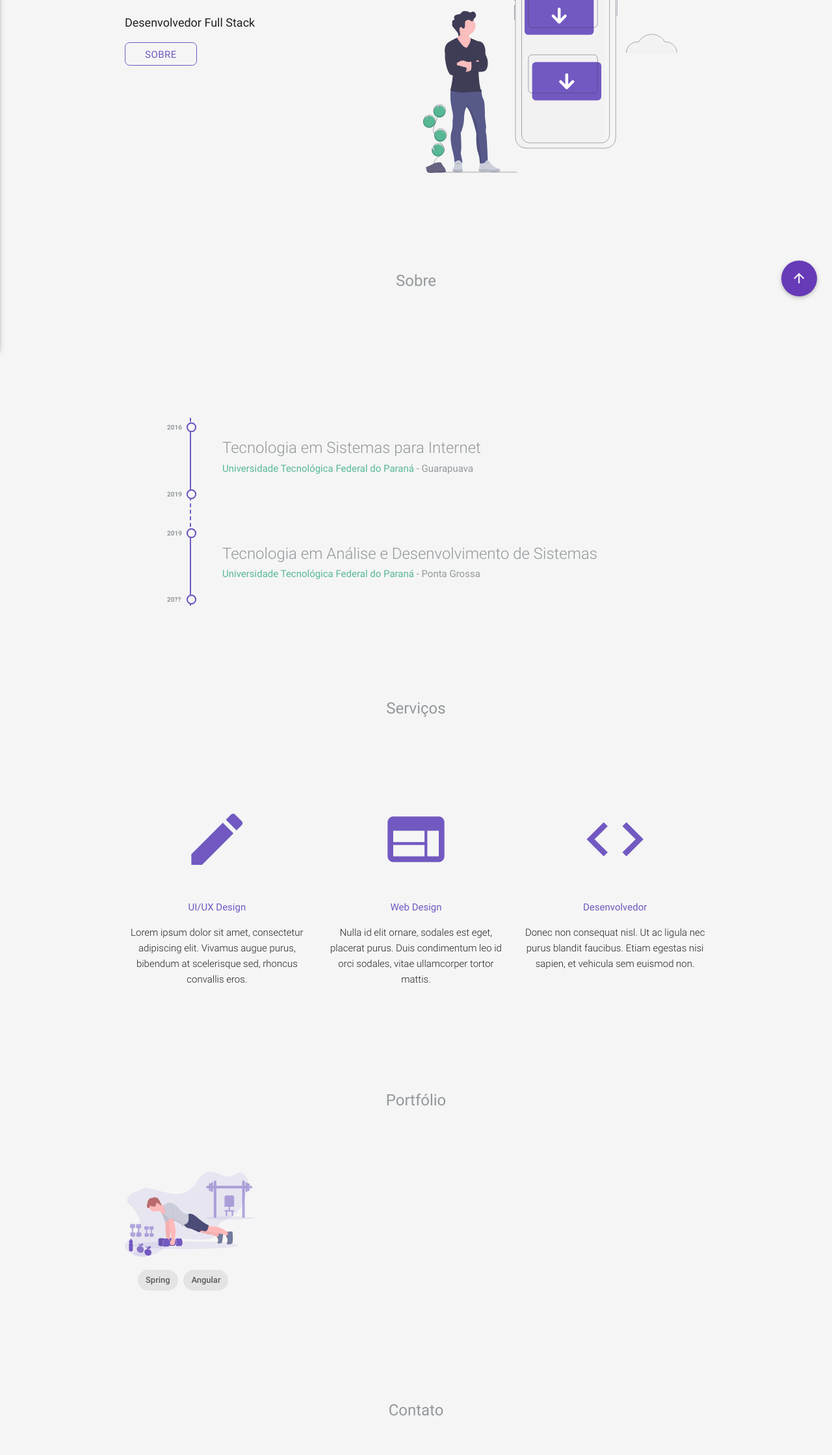
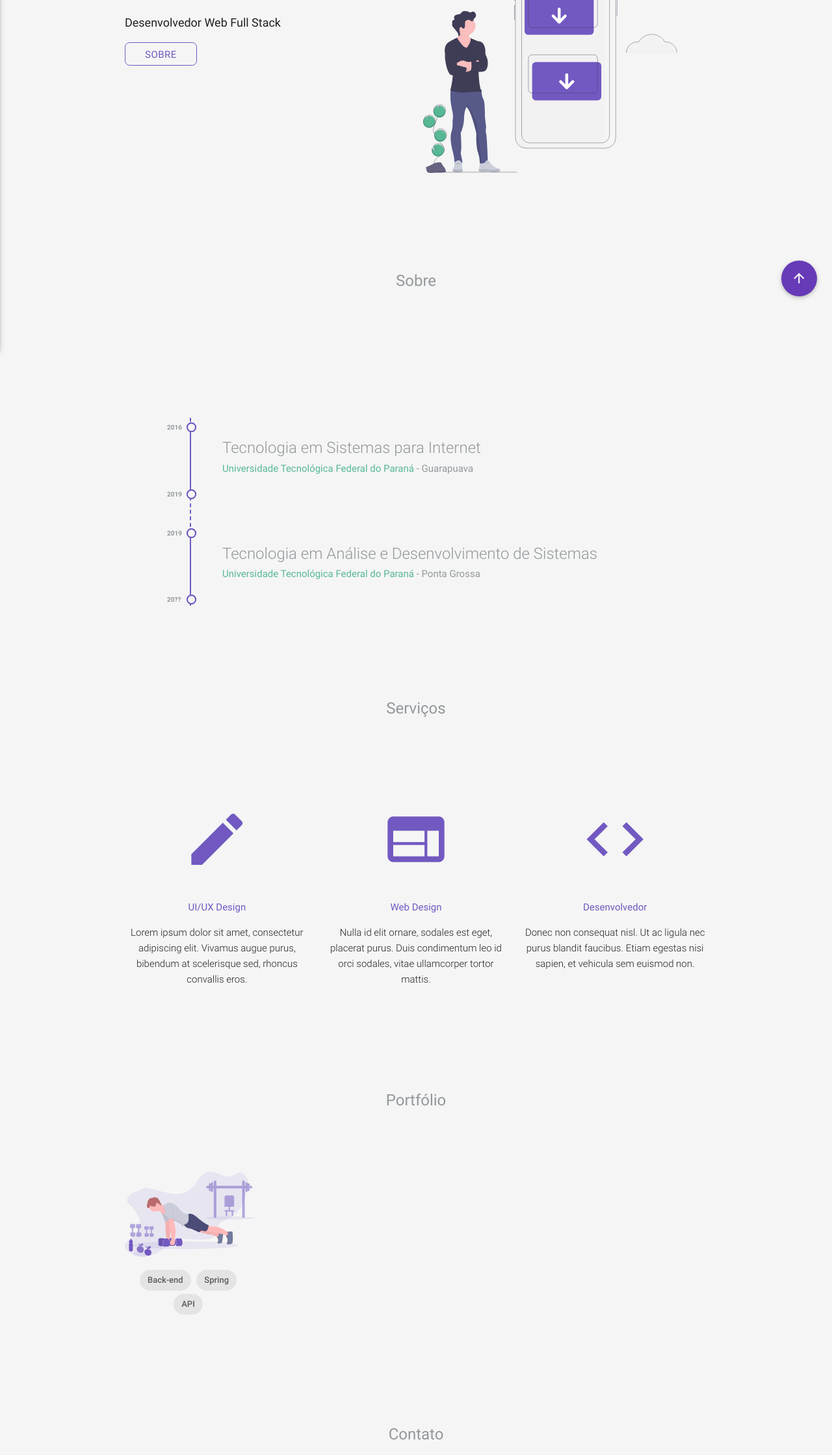
Before and after one commit to carloskotacho/carloskotacho.github.io, a plain HTML site: page index.html in a window 1280 px wide. Shown: the part 321-2560 px from the top of the page at 65% size. Drawn offline with Linux system fonts and the light colour scheme.

Commit message:
Adicionado urls

```diff
--- a/assets/resources/styles/style.css
+++ b/assets/resources/styles/style.css
@@ -111,6 +111,7 @@ h4{
     background: transparent;
     width: 200px;
     margin: 0;
+    text-align: center;
 }
 
 .sobre h4, .servicos h4, .portfolio h4, .contato h4{
--- a/index.html
+++ b/index.html
@@ -62,7 +62,7 @@
         <div id="inicio" class="row section scrollspy inicio">
             <div class="col s12 m12 l6 text-inicio">
                 <h1>Carlos Kotacho</h1>
-                <p>Desenvolvedor Full Stack</p>
+                <p>Desenvolvedor Web Full Stack</p>
                 <a href="#sobre" id="btn_mais" class="waves-effect transparent btn">Sobre</a>
             </div>
 
@@ -132,14 +132,15 @@
                 <!-- Content Portfólio -->
                 <div class="card card-portfolio">
                     <div class="card-image">
-                        <a href="#">
+                        <a href="https://gym-api-v1.herokuapp.com/swagger-ui.html">
                             <img src="assets/resources/img/portf_fig_1.svg">
                         </a>
                     </div>
                     <div class="card-stacked">
                         <div class="card-content">
+                            <div class="chip">Back-end</div>
                             <div class="chip">Spring</div>
-                            <div class="chip">Angular</div>
+                            <div class="chip">API</div>
                         </div>
                     </div>
                 </div>
@@ -154,7 +155,7 @@
                     <p class="promo-caption">carlos.dev.work@gmail.com</p>
                     <p class="links">
                         <a href="#"><i class="fab fa-linkedin"></i></a>
-                        <a href="#"><i class="fab fa-github"></i></a>
+                        <a href="https://github.com/carloskotacho"><i class="fab fa-github"></i></a>
                         <a href="#"><i class="fab fa-dribbble"></i></a>
                     </p>
                 </div>
```
